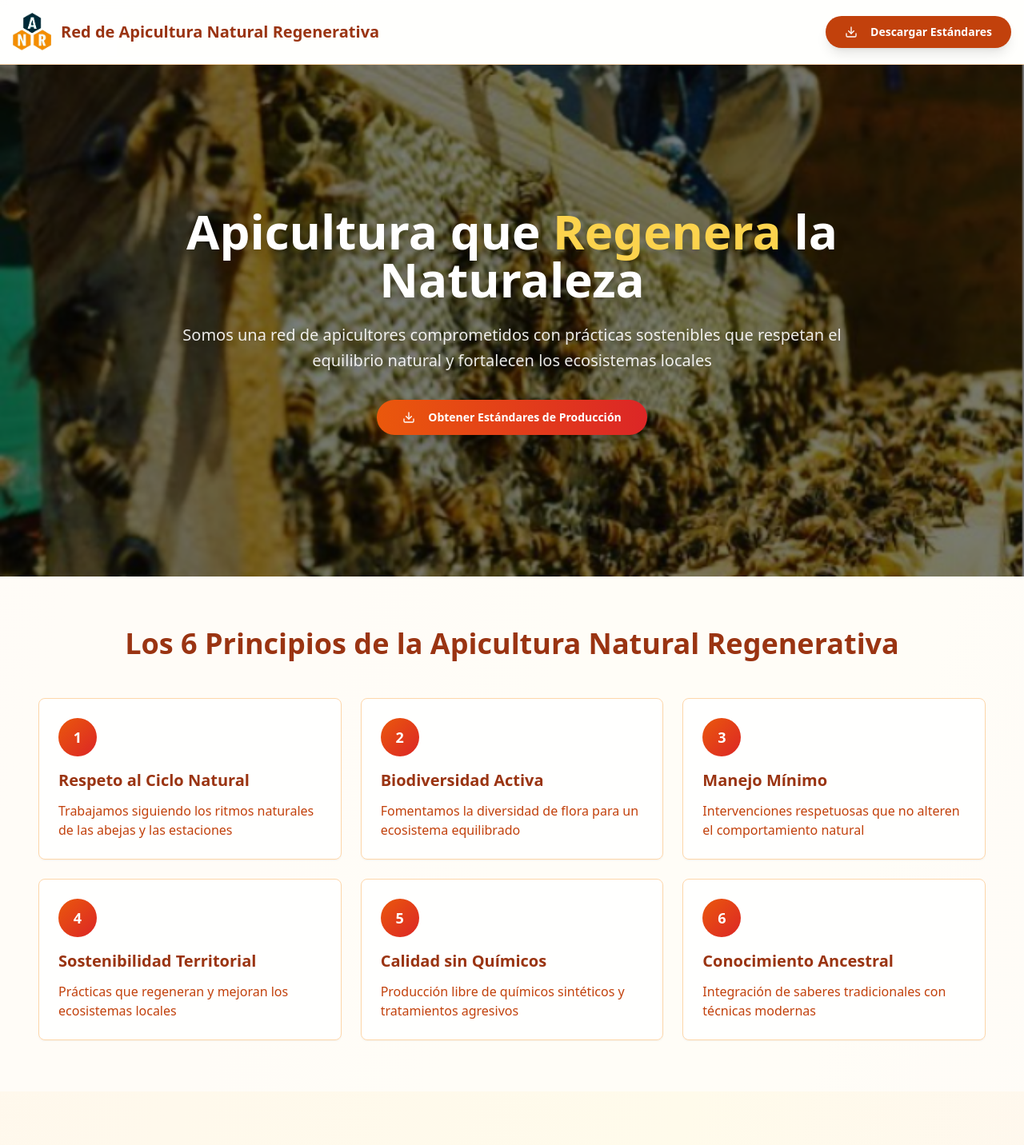
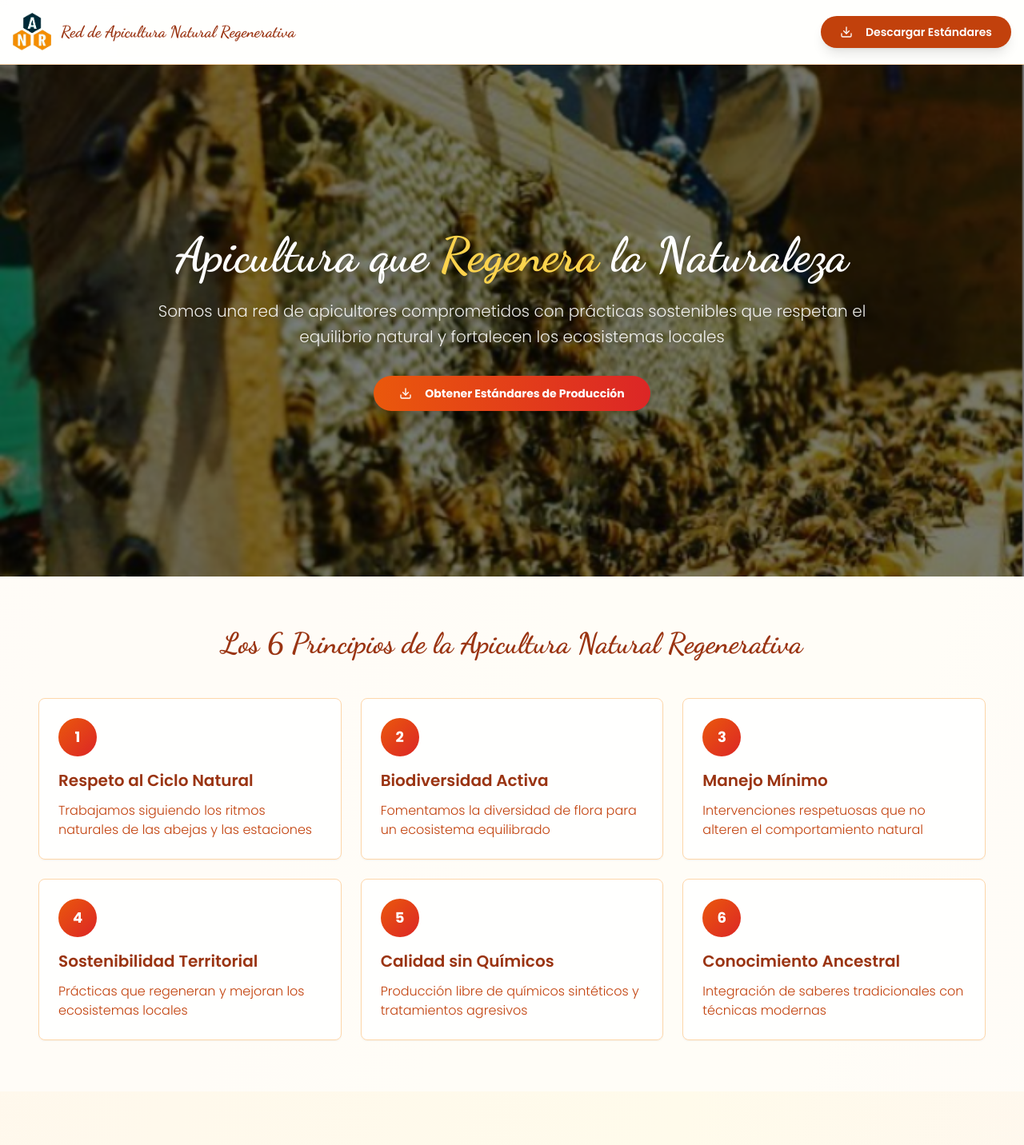
Before and after one commit to jotachan/redanr, a React (Vite) app: page / in a window 1280 px wide. Shown: the top 1432 px of the page at 80% size. Built offline with nearby package versions, Linux system fonts and the light colour scheme.

Commit message:
Add Dancing Script font to titles
Adjust font for better harmony.

```diff
--- a/index.html
+++ b/index.html
@@ -1,22 +1,15 @@
-<!DOCTYPE html>
+
+<!doctype html>
 <html lang="en">
   <head>
     <meta charset="UTF-8" />
+    <link rel="icon" type="image/svg+xml" href="/favicon.ico" />
     <meta name="viewport" content="width=device-width, initial-scale=1.0" />
-    <title>regenerativa-honey-landing</title>
-    <meta name="description" content="Lovable Generated Project" />
-    <meta name="author" content="Lovable" />
-
-    <meta property="og:title" content="regenerativa-honey-landing" />
-    <meta property="og:description" content="Lovable Generated Project" />
-    <meta property="og:type" content="website" />
-    <meta property="og:image" content="https://lovable.dev/opengraph-image-p98pqg.png" />
-
-    <meta name="twitter:card" content="summary_large_image" />
-    <meta name="twitter:site" content="@lovable_dev" />
-    <meta name="twitter:image" content="https://lovable.dev/opengraph-image-p98pqg.png" />
+    <title>Vite + React + TS</title>
+    <link rel="preconnect" href="https://fonts.googleapis.com">
+    <link rel="preconnect" href="https://fonts.gstatic.com" crossorigin>
+    <link href="https://fonts.googleapis.com/css2?family=Dancing+Script:wght@400;500;600;700&family=Poppins:wght@300;400;500;600;700&display=swap" rel="stylesheet">
   </head>
-
   <body>
     <div id="root"></div>
     <script type="module" src="/src/main.tsx"></script>
--- a/src/index.css
+++ b/src/index.css
@@ -94,6 +94,6 @@ All colors MUST be HSL.
   }
 
   body {
-    @apply bg-background text-foreground;
+    @apply bg-background text-foreground font-poppins;
   }
 }
--- a/src/pages/Index.tsx
+++ b/src/pages/Index.tsx
@@ -51,7 +51,7 @@ const Index = () => {
                 alt="Logo Red de Apicultura Natural Regenerativa"
                 className="w-12 h-12 object-contain"
               />
-              <h1 className="text-xl font-bold text-orange-800">Red de Apicultura Natural Regenerativa</h1>
+              <h1 className="text-xl font-bold text-orange-800 font-dancing">Red de Apicultura Natural Regenerativa</h1>
             </div>
             <Button
               onClick={handleDownload}
@@ -75,10 +75,10 @@ const Index = () => {
         <div className="absolute inset-0 bg-black/50"></div>
         <div className="container mx-auto text-center relative z-10">
           <div className="max-w-4xl mx-auto">
-            <h2 className="text-5xl md:text-6xl font-bold text-white mb-6 animate-fade-in drop-shadow-lg">
+            <h2 className="text-5xl md:text-6xl font-bold text-white mb-6 animate-fade-in drop-shadow-lg font-dancing">
               Apicultura que <span className="text-amber-300">Regenera</span> la Naturaleza
             </h2>
-            <p className="text-xl text-white/90 mb-8 leading-relaxed animate-fade-in drop-shadow-md">
+            <p className="text-xl text-white/90 mb-8 leading-relaxed animate-fade-in drop-shadow-md font-light">
               Somos una red de apicultores comprometidos con prácticas sostenibles que respetan
               el equilibrio natural y fortalecen los ecosistemas locales
             </p>
@@ -99,7 +99,7 @@ const Index = () => {
       {/* Principios Section */}
       <section className="py-16 px-4 bg-white/60">
         <div className="container mx-auto">
-          <h3 className="text-4xl font-bold text-center text-orange-800 mb-12">
+          <h3 className="text-4xl font-bold text-center text-orange-800 mb-12 font-dancing">
             Los 6 Principios de la Apicultura Natural Regenerativa
           </h3>
           <div className="grid md:grid-cols-2 lg:grid-cols-3 gap-6">
@@ -109,8 +109,8 @@ const Index = () => {
                   <div className="w-12 h-12 bg-gradient-to-br from-orange-600 to-red-600 rounded-full flex items-center justify-center mb-4">
                     <span className="text-white font-bold text-lg">{index + 1}</span>
                   </div>
-                  <h4 className="text-xl font-semibold text-orange-800 mb-3">{principio.title}</h4>
-                  <p className="text-orange-700">{principio.description}</p>
+                  <h4 className="text-xl font-semibold text-orange-800 mb-3 font-medium">{principio.title}</h4>
+                  <p className="text-orange-700 font-light">{principio.description}</p>
                 </CardContent>
               </Card>
             ))}
@@ -121,7 +121,7 @@ const Index = () => {
       {/* Logos de Integrantes */}
       <section className="py-16 px-4">
         <div className="container mx-auto">
-          <h3 className="text-4xl font-bold text-center text-orange-800 mb-12">
+          <h3 className="text-4xl font-bold text-center text-orange-800 mb-12 font-dancing">
             Nuestros Integrantes
           </h3>
           <div className="grid grid-cols-2 md:grid-cols-3 lg:grid-cols-5 gap-8">
@@ -140,7 +140,7 @@ const Index = () => {
       {/* Galería de Fotos */}
       <section className="py-16 px-4 bg-white/60">
         <div className="container mx-auto">
-          <h3 className="text-4xl font-bold text-center text-orange-800 mb-12">
+          <h3 className="text-4xl font-bold text-center text-orange-800 mb-12 font-dancing">
             Nuestro Trabajo en Imágenes
           </h3>
           <div className="grid md:grid-cols-2 lg:grid-cols-3 gap-6">
@@ -169,10 +169,10 @@ const Index = () => {
       <section className="py-16 px-4">
         <div className="container mx-auto">
           <div className="bg-gradient-to-r from-orange-700 to-red-700 rounded-2xl p-12 text-white text-center">
-            <h3 className="text-4xl font-bold mb-6">
+            <h3 className="text-4xl font-bold mb-6 font-dancing">
               "La apicultura regenerativa trasciende fronteras y conecta territorios"
             </h3>
-            <p className="text-xl mb-8 opacity-90">
+            <p className="text-xl mb-8 opacity-90 font-light">
               De montañas a valles, de bosques a praderas, nuestras prácticas se adaptan y regeneran cada ecosistema único
             </p>
             <div className="grid md:grid-cols-3 gap-6 mt-8">
@@ -200,10 +200,10 @@ const Index = () => {
       {/* Podcast y YouTube Section */}
       <section className="py-16 px-4 bg-white/60">
         <div className="container mx-auto text-center">
-          <h3 className="text-4xl font-bold text-orange-800 mb-8">
+          <h3 className="text-4xl font-bold text-orange-800 mb-8 font-dancing">
             Nuestro Contenido Digital
           </h3>
-          <p className="text-xl text-orange-700 mb-8">
+          <p className="text-xl text-orange-700 mb-8 font-light">
             Conversaciones profundas sobre apicultura regenerativa y sostenibilidad
           </p>
           <div className="flex flex-col sm:flex-row gap-4 justify-center">
@@ -231,11 +231,11 @@ const Index = () => {
       <section className="py-16 px-4">
         <div className="container mx-auto">
           <div className="max-w-4xl mx-auto text-center">
-            <h3 className="text-4xl font-bold text-orange-800 mb-8">
+            <h3 className="text-4xl font-bold text-orange-800 mb-8 font-dancing">
               Únete a la Regeneración
             </h3>
             <div className="bg-gradient-to-r from-orange-700 to-red-700 rounded-2xl p-12 text-white">
-              <p className="text-2xl font-light mb-6 italic">
+              <p className="text-2xl font-light mb-6 italic font-dancing">
                 "Cada colmena es un universo de sabiduría ancestral. Cada abeja, un maestro de la sostenibilidad.
                 Juntos, tejemos la red que regenera nuestros territorios."
               </p>
@@ -243,12 +243,12 @@ const Index = () => {
                 <Mail className="w-6 h-6" />
                 <a
                   href="mailto:info@apicultura-regenerativa.org"
-                  className="hover:text-amber-200 transition-colors underline decoration-2 underline-offset-4"
+                  className="hover:text-amber-200 transition-colors underline decoration-2 underline-offset-4 font-medium"
                 >
                   info@apicultura-regenerativa.org
                 </a>
               </div>
-              <p className="text-orange-100 mt-4">
+              <p className="text-orange-100 mt-4 font-light">
                 Conecta con nosotros y sé parte del cambio
               </p>
             </div>
@@ -265,9 +265,9 @@ const Index = () => {
               alt="Logo Red de Apicultura Natural Regenerativa"
               className="w-8 h-8 object-contain bg-white rounded p-1"
             />
-            <h4 className="text-xl font-bold">Red de Apicultura Natural Regenerativa</h4>
+            <h4 className="text-xl font-bold font-dancing">Red de Apicultura Natural Regenerativa</h4>
           </div>
-          <p className="text-orange-200 mb-4">
+          <p className="text-orange-200 mb-4 font-light">
             Regenerando ecosistemas, una colmena a la vez
           </p>
           <div className="flex justify-center space-x-6 text-orange-200">
--- a/tailwind.config.ts
+++ b/tailwind.config.ts
@@ -1,3 +1,4 @@
+
 import type { Config } from "tailwindcss";
 
 export default {
@@ -18,6 +19,10 @@ export default {
 			}
 		},
 		extend: {
+			fontFamily: {
+				'dancing': ['Dancing Script', 'cursive'],
+				'poppins': ['Poppins', 'sans-serif'],
+			},
 			colors: {
 				border: 'hsl(var(--border))',
 				input: 'hsl(var(--input))',
```
